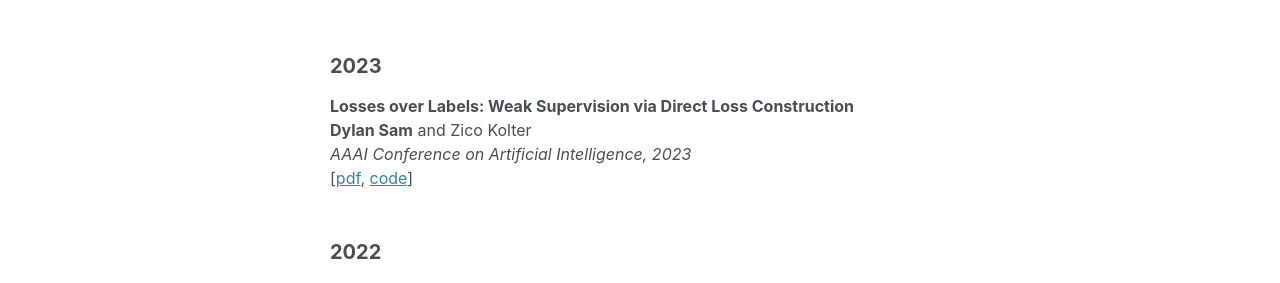
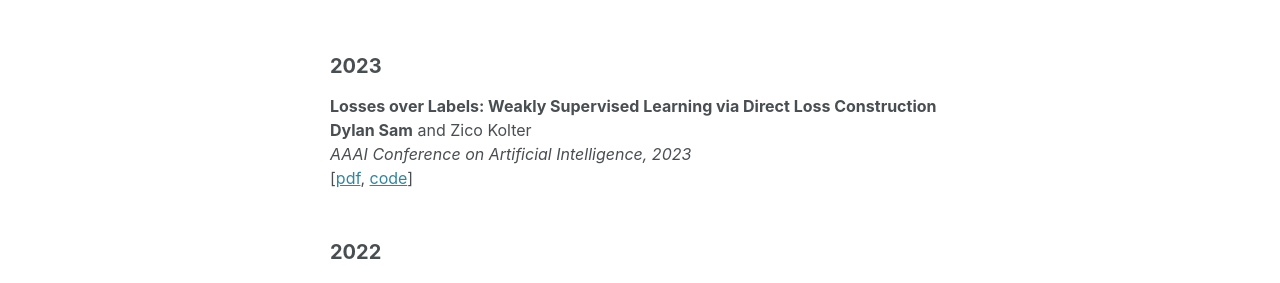
Before and after one commit to dsam99/dsam99.github.io, a Jekyll site: the page built from publications.md, in a window 1280 px wide and 900 px high. Shown: the part 155-438 px from the top of the window. Built offline with Jekyll 4.4.1, drawn with Linux system fonts in a browser that asks for light colours; cached includes are drawn as plain includes; nearby versions of some CDN libraries; a style sheet for code colours, icons or effects is not loaded.

Commit message:
fixing name :)

```diff
--- a/_layouts/publications.html
+++ b/_layouts/publications.html
@@ -9,7 +9,7 @@ author_profile: false
 
 		<h2 class="abstracts-title">2023 </h2>
 
-			<p class="title"> <b>Losses over Labels: Weak Supervision via Direct Loss Construction </b><br>
+			<p class="title"> <b>Losses over Labels: Weakly Supervised Learning via Direct Loss Construction </b><br>
 				<strong>Dylan Sam</strong> and Zico Kolter<br>
 				<i>AAAI Conference on Artificial Intelligence, 2023</i> <br>
 				[<a href="https://arxiv.org/abs/2212.06921" target="_blank">pdf</a>,
```
